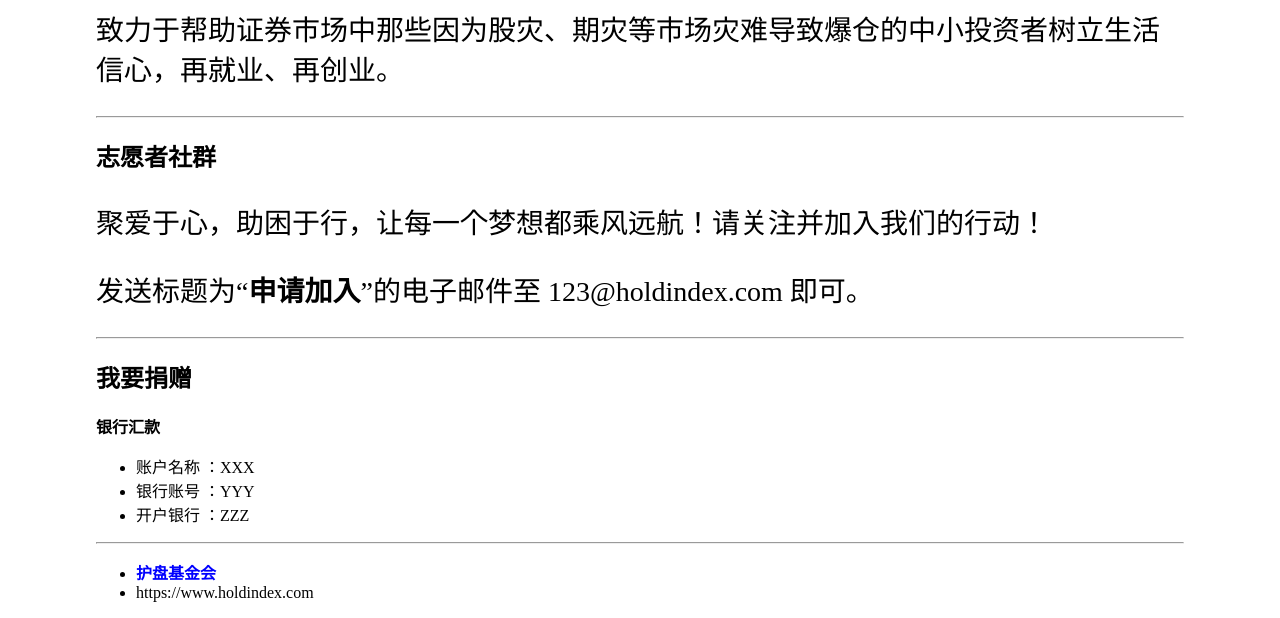
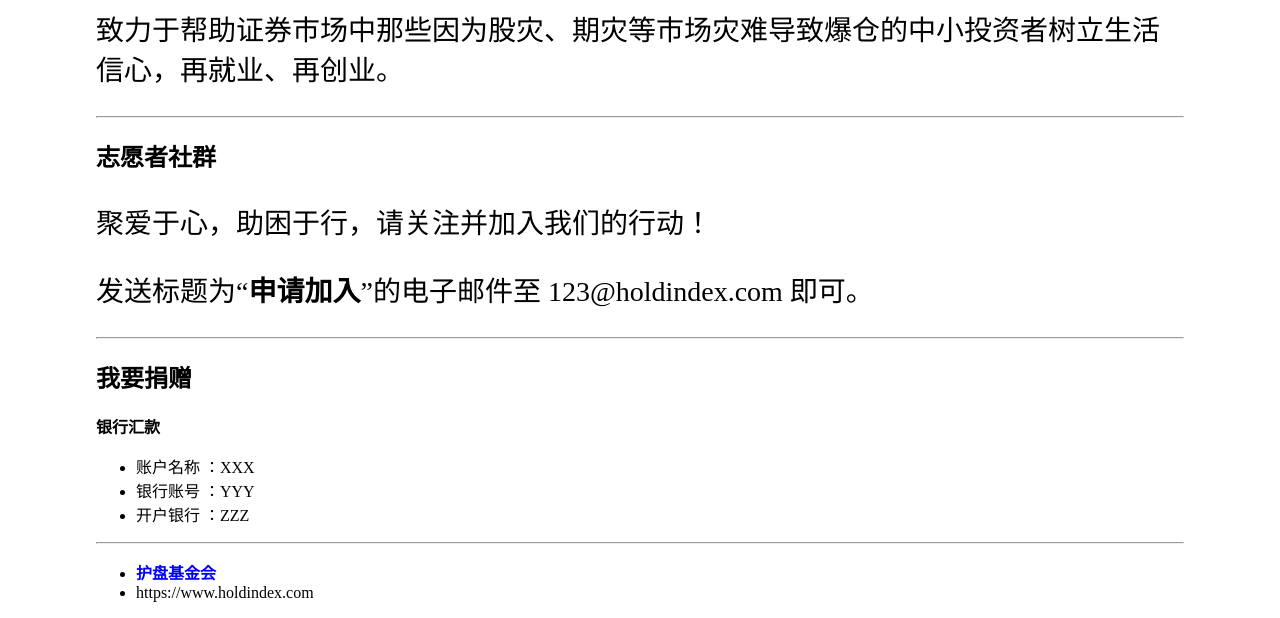
Before and after one commit to liveinjs/holdindex, a plain HTML site: page index.html in a window 1280 px wide. Shown: the part 794-1412 px from the top of the page. Drawn offline with Linux system fonts and the light colour scheme.

Commit message:
Update index.html

```diff
--- a/index.html
+++ b/index.html
@@ -38,7 +38,7 @@ line-height: 29px;
   <p>致力于帮助证券市场中那些因为股灾、期灾等市场灾难导致爆仓的中小投资者树立生活信心，再就业、再创业。</p>
    <hr>
  <h2>志愿者社群</h2>
- <p>聚爱于心，助困于行，让每一个梦想都乘风远航！请关注并加入我们的行动！ </p>
+ <p>聚爱于心，助困于行，请关注并加入我们的行动！ </p>
 <p>发送标题为“<b>申请加入</b>”的电子邮件至 123@holdindex.com 即可。</p>
      <hr>
    <h2>我要捐赠</h2>
```
